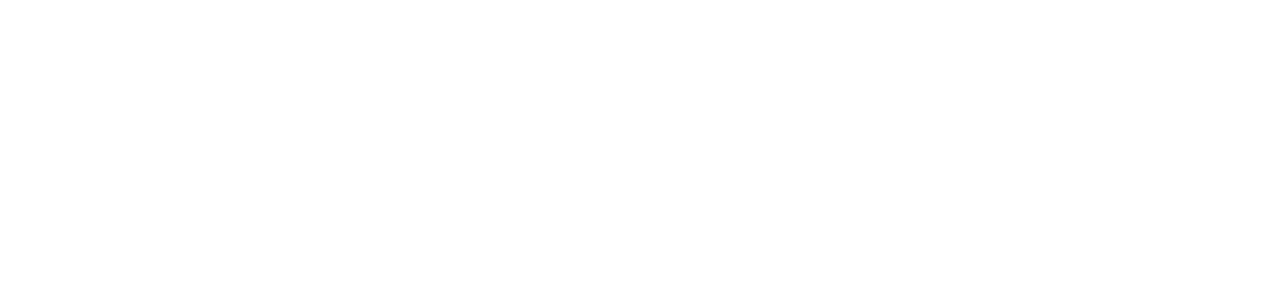
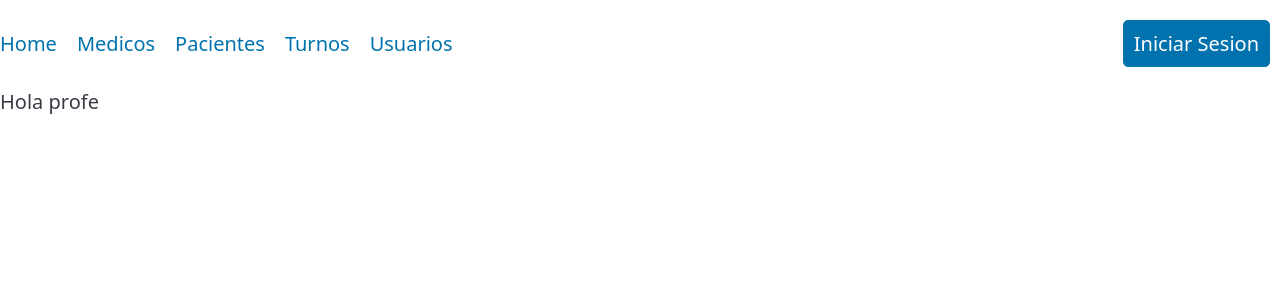
Before and after one commit to NazaMans/TP3-TUP-ProgIV-MansillaNaza, a React (Vite) app in the folder frontend/gestionTurnos-tp3/: page / in a window 1280 px wide. Before the commit this address had no page. Shown: the top 300 px of the page. Built offline with nearby package versions, Linux system fonts and the light colour scheme.

Commit message:
Creo layout, ingresar y los añado a main.jsx

```diff
--- a/frontend/gestionTurnos-tp3/src/Ingresar/Ingresar.jsx
+++ b/frontend/gestionTurnos-tp3/src/Ingresar/Ingresar.jsx
@@ -0,0 +1,45 @@
+import { useState } from "react"
+import { useAuth } from "../auth/auth"
+
+function Ingresar() {
+    const {error, login} = useAuth();
+
+    const [open, setOpen] = useState(false);
+    const [email, setEmail] = useState("");
+    const [password, setPassword] = useState("");
+
+    const handleSubmit = async (e) => {
+        e.preventDefault();
+        login(email, password);
+    };
+
+  return (
+    <div>
+        <button onClick={() => setOpen(true)}>Iniciar Sesion</button>
+        <dialog open={open}>
+            <article>
+                 <h2>Ingrese correo y contraseña</h2>
+                 <form onSubmit={handleSubmit}>
+                    <fieldset>
+                        <label htmlFor="correo">Correo:</label>
+                        <input  name="correo" value={email} onChange={(e) => setEmail(e.target.value)}/>
+                        <label htmlFor="password">Contraseña:</label>
+                        <input name="password" type="password" value={password} onChange={(e) => setPassword(e.target.value)} />
+                        {error && <p style={{color: "red"}}>{error}</p>}
+                    </fieldset>
+                    <footer>
+                        <div className="grid">
+
+                            <input type="button" className="secondary" value="Cancelar" onClick={() => setOpen(false)} />
+                            <input type="submit" value="Iniciar sesion" />
+
+                        </div>
+                    </footer>
+                 </form>
+            </article>
+        </dialog>
+    </div>
+  )
+}
+
+export default Ingresar
--- /dev/null
+++ b/frontend/gestionTurnos-tp3/src/layout/Layout.jsx
@@ -0,0 +1,43 @@
+import { Outlet, Link } from "react-router";
+import { useAuth } from "../auth/auth";
+import Ingresar from "../Ingresar/ingresar";
+
+function Layout() {
+
+    const {isAuthenticated, logout} = useAuth();
+
+  return (
+    <main>
+
+        <nav>
+            <ul>
+                <li>
+                    <Link to="/">Home</Link>
+                </li>
+                <li>
+                    <Link to="/medicos">Medicos</Link>
+                </li>
+                <li>
+                    <Link to="/pacientes">Pacientes</Link>
+                </li>
+                <li>
+                    <Link to="/turnos">Turnos</Link>
+                </li>
+                <li>
+                    <Link to="/usuarios">Usuarios</Link>
+                </li>
+            </ul>
+            <li>
+                {isAuthenticated ? (
+                    <button onClick={() => logout}>Cerrar sesion</button>
+                ) : (
+                    <Ingresar />
+                )}
+            </li>
+        </nav>
+        <Outlet/>
+    </main>
+  )
+}
+
+export default Layout
--- a/frontend/gestionTurnos-tp3/src/main.jsx
+++ b/frontend/gestionTurnos-tp3/src/main.jsx
@@ -5,6 +5,7 @@
 import "@picocss/pico";
 import { AuthPage, AuthProvider } from './auth/auth';
 import {BrowserRouter, Route, Routes } from "react-router";
+import Layout from './layout/Layout';
 
 
 createRoot(document.getElementById('root')).render(
@@ -12,7 +13,11 @@
     <AuthProvider>
       <BrowserRouter>
       <Routes>
+        <Route path="/" element={<Layout />}>
 
+        <Route index element={<Home />} />
+
+        </Route>
       </Routes>
       </BrowserRouter>
     </AuthProvider>
```
